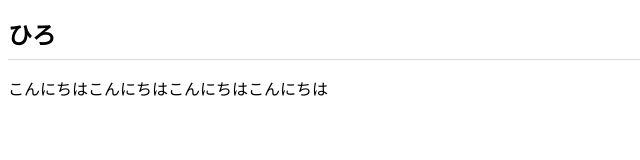
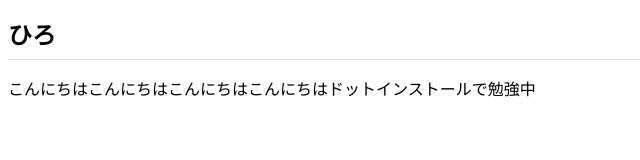
Before and after one commit to hirolifeworld/hirolifeworld.github.io, a plain HTML site: page index.html in a window 1280 px wide. Shown: the whole page, without its empty margins (0-640 px from the left). Drawn offline with Linux system fonts and the light colour scheme.

Commit message:
Add files via upload

```diff
--- a/index.html
+++ b/index.html
@@ -7,6 +7,6 @@
 </head>
 <body>
     <h1>ひろ</h1>
-    <p>こんにちはこんにちはこんにちはこんにちは</p>
+    <p>こんにちはこんにちはこんにちはこんにちはドットインストールで勉強中</p>
 </body>
 </html>
```
